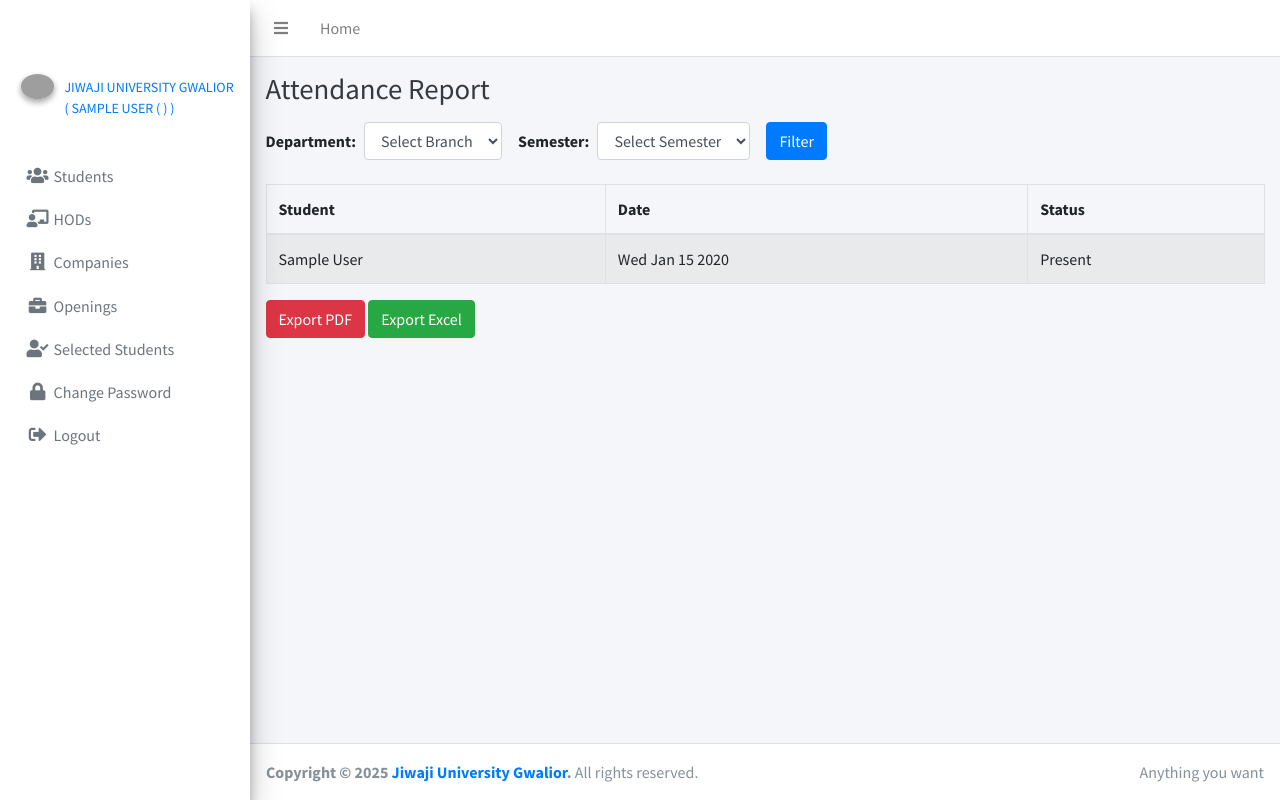
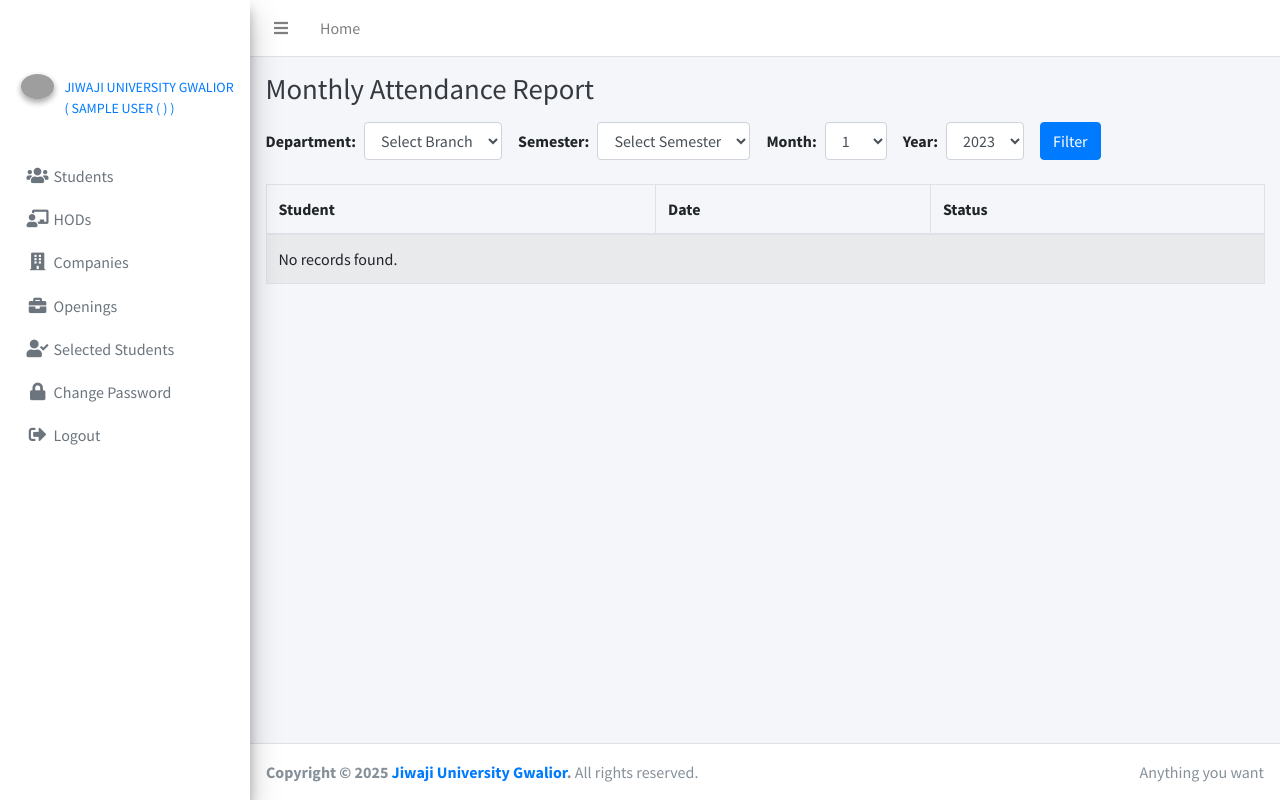
Before and after one commit to firstmentor/college-Placement-System, a Node server app: page /hod/attendance/report in a window 1280 px wide. Run offline with Node 20, Linux system fonts and the light colour scheme; the visitor is signed in with stand-in values (Sample User, id 1); tables that the repository leaves empty hold one stand-in row (values such as "Sample post"); some libraries are stand-ins or nearby versions; grey boxes are pictures that could not be loaded.

Commit message:
chfghfjhhjh jhh

```diff
--- a/controllers/AttendanceController.js
+++ b/controllers/AttendanceController.js
@@ -1,11 +1,9 @@
 const Attendance = require("../models/attendanceSchema");
 const Student = require("../models/student");
-const PDFDocument = require('pdfkit');
-const ExcelJS = require('exceljs');
+const PDFDocument = require("pdfkit");
+const ExcelJS = require("exceljs");
 
 class AttendanceController {
-
-
   static addForm = async (req, res) => {
     try {
       const semester = req.query.semester;
@@ -19,7 +17,7 @@
         students,
         semester,
         success: req.flash("success"),
-        error: req.flash("error")
+        error: req.flash("error"),
       });
     } catch (err) {
       console.error("Error in addForm:", err);
@@ -27,21 +25,22 @@
     }
   };
 
-
   // ✅ Insert multiple student attendance (POST)
   static async insertAttendance(req, res) {
     try {
       const { studentIds, status, date } = req.body;
 
       // Ensure studentIds is an array
-      const studentArray = Array.isArray(studentIds) ? studentIds : [studentIds];
+      const studentArray = Array.isArray(studentIds)
+        ? studentIds
+        : [studentIds];
 
       for (let id of studentArray) {
         await Attendance.create({
           studentId: id,
           status,
           date,
-          markedBy: req.user.id
+          markedBy: req.user.id,
         });
       }
 
@@ -65,7 +64,9 @@
         filter.date = { $eq: selectedDate };
       }
 
-      const records = await Attendance.find(filter).populate("studentId").sort({ date: -1 });
+      const records = await Attendance.find(filter)
+        .populate("studentId")
+        .sort({ date: -1 });
       res.render("hod/attendanceList", { records, date });
     } catch (err) {
       console.log(err);
@@ -77,8 +78,14 @@
   // ✅ Edit attendance form
   static async editAttendanceForm(req, res) {
     try {
-      const record = await Attendance.findById(req.params.id).populate("studentId");
-      res.render("hod/attendanceEdit", { record,success:req.flash("success"),error:req.flash('error') });
+      const record = await Attendance.findById(req.params.id).populate(
+        "studentId"
+      );
+      res.render("hod/attendanceEdit", {
+        record,
+        success: req.flash("success"),
+        error: req.flash("error"),
+      });
     } catch (err) {
       console.log(err);
       req.flash("error", "Failed to load attendance record.");
@@ -112,39 +119,122 @@
       res.redirect("/hod/attendance");
     }
   }
+
+  // static async attendanceReport(req, res) {
+  //   const { branch, semester } = req.query;
+  // const students = await Student.find({ branch: branch, semester });
+
+  // const studentIds = students.map(s => s._id);
+  // const records = await Attendance.find({ studentId: { $in: studentIds } })
+  //   .populate("studentId")
+  //   .sort({ date: -1 });
+
+  // res.render("hod/attendanceReport", { records, branch, semester });
+  // }
   static async attendanceReport(req, res) {
-    const { branch, semester } = req.query;
-  const students = await Student.find({ branch: branch, semester });
+    try {
+      const { branch, semester, month, year } = req.query;
+      console.log(branch, semester, month, year);
 
-  const studentIds = students.map(s => s._id);
-  const records = await Attendance.find({ studentId: { $in: studentIds } })
-    .populate("studentId")
-    .sort({ date: -1 });
+      // Safeguard - validate numeric values
+      const monthNum = parseInt(month);
+      const yearNum = parseInt(year);
 
-  res.render("hod/attendanceReport", { records, branch, semester });
+      if (
+        !branch ||
+        !semester ||
+        !monthNum ||
+        !yearNum ||
+        isNaN(monthNum) ||
+        isNaN(yearNum)
+      ) {
+        return res.render("hod/attendanceReport", {
+          records: [],
+          branch: branch || "",
+          semester: semester || "",
+          month: month || "",
+          year: year || "",
+        });
+      }
+
+      // Filter students for this HOD
+      const students = await Student.find({
+        branch,
+        semester,
+        branch: req.user.department, // Ensure HOD can only access their branch
+      });
+      console.log(students);
+
+      const studentIds = students.map((s) => s._id);
+
+      // Properly create valid date range
+      const startDate = new Date(yearNum, monthNum - 1, 1, 0, 0, 0); // 1st day of month
+      const endDate = new Date(yearNum, monthNum, 0, 23, 59, 59, 999); // last day of month
+
+      // Fetch attendance
+      const records = await Attendance.find({
+        studentId: { $in: studentIds },
+        date: { $gte: startDate, $lte: endDate },
+      })
+        .populate("studentId")
+        .sort({ date: -1 });
+      //       console.log(startDate)
+      //       console.log(records)
+
+      //       console.log("Start:", startDate.toISOString());
+      // console.log("End:", endDate.toISOString());
+      // console.log("Students found:", studentIds);
+      // console.log("Records found:", records.length);
+
+      // Render
+      res.render("hod/attendanceReport", {
+        records,
+        branch,
+        semester,
+        month,
+        year,
+      });
+    } catch (err) {
+      console.error("Error in attendanceReport:", err);
+      res.status(500).send("Something went wrong.");
+    }
   }
 
   static async exportPDF(req, res) {
     const { semester } = req.query;
-    console.log(semester)
-    console.log(req.user.department)
-    const students = await Student.find({ semester, branch: req.user.department }).select('_id');
-    console.log(students)
-    const studentIds = students.map(s => s._id);
-    console.log(studentIds)
+    console.log(semester);
+    console.log(req.user.department);
+    const students = await Student.find({
+      semester,
+      branch: req.user.department,
+    }).select("_id");
+    console.log(students);
+    const studentIds = students.map((s) => s._id);
+    console.log(studentIds);
 
-    const records = await Attendance.find({ studentId: { $in: studentIds } }).populate('studentId');
+    const records = await Attendance.find({
+      studentId: { $in: studentIds },
+    }).populate("studentId");
 
     const doc = new PDFDocument();
-    res.setHeader('Content-Type', 'application/pdf');
-    res.setHeader('Content-Disposition', 'attachment; filename="Attendance_Report.pdf"');
+    res.setHeader("Content-Type", "application/pdf");
+    res.setHeader(
+      "Content-Disposition",
+      'attachment; filename="Attendance_Report.pdf"'
+    );
     doc.pipe(res);
 
-    doc.fontSize(18).text('Attendance Report', { align: 'center' });
+    doc.fontSize(18).text("Attendance Report", { align: "center" });
     doc.moveDown();
 
-    records.forEach(r => {
-      doc.fontSize(12).text(`Name: ${r.studentId.name} | Date: ${r.date.toDateString()} | Status: ${r.status}`);
+    records.forEach((r) => {
+      doc
+        .fontSize(12)
+        .text(
+          `Name: ${
+            r.studentId.name
+          } | Date: ${r.date.toDateString()} | Status: ${r.status}`
+        );
     });
 
     doc.end();
@@ -152,34 +242,113 @@
 
   static async exportExcel(req, res) {
     const { semester } = req.query;
-    const students = await Student.find({ semester, department: req.user.department }).select('_id');
-    const studentIds = students.map(s => s._id);
+    const students = await Student.find({
+      semester,
+      department: req.user.department,
+    }).select("_id");
+    const studentIds = students.map((s) => s._id);
 
-    const records = await Attendance.find({ studentId: { $in: studentIds } }).populate('studentId');
+    const records = await Attendance.find({
+      studentId: { $in: studentIds },
+    }).populate("studentId");
 
     const workbook = new ExcelJS.Workbook();
-    const worksheet = workbook.addWorksheet('Attendance');
+    const worksheet = workbook.addWorksheet("Attendance");
 
     worksheet.columns = [
-      { header: 'Student Name', key: 'name' },
-      { header: 'Date', key: 'date' },
-      { header: 'Status', key: 'status' }
+      { header: "Student Name", key: "name" },
+      { header: "Date", key: "date" },
+      { header: "Status", key: "status" },
     ];
 
-    records.forEach(r => {
+    records.forEach((r) => {
       worksheet.addRow({
         name: r.studentId.name,
         date: r.date.toDateString(),
-        status: r.status
+        status: r.status,
       });
     });
 
-    res.setHeader('Content-Type', 'application/vnd.openxmlformats-officedocument.spreadsheetml.sheet');
-    res.setHeader('Content-Disposition', 'attachment; filename="Attendance_Report.xlsx"');
+    res.setHeader(
+      "Content-Type",
+      "application/vnd.openxmlformats-officedocument.spreadsheetml.sheet"
+    );
+    res.setHeader(
+      "Content-Disposition",
+      'attachment; filename="Attendance_Report.xlsx"'
+    );
 
     await workbook.xlsx.write(res);
     res.end();
   }
+
+  static async monthlySummary(req, res) {
+    const { month, year } = req.query;
+    const hodDept = req.user.department;
+
+    const startDate = new Date(year, month - 1, 1);
+    const endDate = new Date(year, month, 0, 23, 59, 59);
+
+    const students = await Student.find({ department: hodDept }).select(
+      "_id name"
+    );
+
+    let summary = [];
+
+    for (const student of students) {
+      const records = await Attendance.find({
+        studentId: student._id,
+        date: { $gte: startDate, $lte: endDate },
+      });
+
+      const totalDays = records.length;
+      const presentCount = records.filter((r) => r.status === "Present").length;
+      const absentCount = totalDays - presentCount;
+
+      summary.push({
+        name: student.name,
+        totalDays,
+        presentCount,
+        absentCount,
+      });
+    }
+
+    res.render("hod/monthlySummary", { summary, month, year });
+  }
+
+  // controllers/AttendanceController.js studnet
+
+  static async myAttendance(req, res) {
+    try {
+      const studentId = req.user.id;
+
+      const { month, year } = req.query;
+
+      let filter = { studentId };
+
+      if (month && year) {
+        const startDate = new Date(year, month - 1, 1);
+        startDate.setHours(0, 0, 0, 0);
+
+        const endDate = new Date(year, month, 0);
+        endDate.setHours(23, 59, 59, 999);
+
+        filter.date = { $gte: startDate, $lte: endDate };
+      }
+
+      const records = await Attendance.find(filter).sort({ date: -1 });
+      console.log(records)
+
+      res.render("students/myAttendance", {
+        records,
+        month: month || "",
+        year: year || "",
+      });
+    } catch (err) {
+      console.error("Error in myAttendance:", err);
+      res.status(500).send("Internal Server Error");
+    }
+  }
 }
 
 module.exports = AttendanceController;
--- a/views/dashboard.ejs
+++ b/views/dashboard.ejs
@@ -22,6 +22,12 @@
   <!-- Main content -->
   <div class="content">
     <div class="container-fluid">
+      <% if (role === 'student' && !isComplete) { %>
+        <div class="alert alert-warning mt-3">
+          <strong>Note:</strong> Your profile is incomplete.
+          <a href="/uddateinfoStudent" class="btn btn-sm btn-outline-dark ml-2">Complete Now</a>
+        </div>
+      <% } %>
       <div class="row">
         <% if (role === 'admin') { %>
         <!-- Total Students -->
--- a/views/hod/attendanceReport.ejs
+++ b/views/hod/attendanceReport.ejs
@@ -4,29 +4,43 @@
 <div class="content-wrapper">
   <div class="content-header">
     <div class="container-fluid">
-      <h1 class="m-0 text-dark">Attendance Report</h1>
+      <h1 class="m-0 text-dark">Monthly Attendance Report</h1>
     </div>
   </div>
 
   <div class="content">
     <div class="container-fluid">
+
       <!-- Filter Form -->
       <form action="/hod/attendance/report" method="GET" class="form-inline mb-4">
         <label for="branch" class="mr-2">Department:</label>
         <select name="branch" id="branch" class="form-control mr-3" required>
           <option value="">Select Branch</option>
-          <option value="CSE">CSE</option>
-          <option value="IT">IT</option>
-          <option value="EC">EC</option>
-          <option value="AI">AI</option>
-          <option value="MCA">MCA</option>
+          <% const branches = ['CSE', 'IT', 'EC', 'AI', 'MCA']; %>
+          <% branches.forEach(b => { %>
+            <option value="<%= b %>" <%= branch === b ? 'selected' : '' %>><%= b %></option>
+          <% }) %>
         </select>
 
         <label for="semester" class="mr-2">Semester:</label>
         <select name="semester" id="semester" class="form-control mr-3" required>
           <option value="">Select Semester</option>
           <% for (let i = 1; i <= 8; i++) { %>
-            <option value="<%= i %>"><%= i %>th Sem</option>
+            <option value="<%= i %>" <%= semester == i ? 'selected' : '' %>><%= i %>th Sem</option>
+          <% } %>
+        </select>
+
+        <label for="month" class="mr-2">Month:</label>
+        <select name="month" class="form-control mr-3" required>
+          <% for (let m = 1; m <= 12; m++) { %>
+            <option value="<%= m %>" <%= month == m ? 'selected' : '' %>><%= m %></option>
+          <% } %>
+        </select>
+
+        <label for="year" class="mr-2">Year:</label>
+        <select name="year" class="form-control mr-3" required>
+          <% for (let y = 2023; y <= 2025; y++) { %>
+            <option value="<%= y %>" <%= year == y ? 'selected' : '' %>><%= y %></option>
           <% } %>
         </select>
 
@@ -58,10 +72,13 @@
       </table>
 
       <!-- Export Buttons -->
-      <div class="mt-3">
-        <a href="/hod/attendance/export/pdf?branch=<%= branch %>&semester=<%= semester %>" class="btn btn-danger">Export PDF</a>
-        <a href="/hod/attendance/export/excel?branch=<%= branch %>&semester=<%= semester %>" class="btn btn-success">Export Excel</a>
-      </div>
+      <% if (records.length > 0) { %>
+        <div class="mt-3">
+          <a href="/hod/attendance/export/pdf?branch=<%= branch %>&semester=<%= semester %>&month=<%= month %>&year=<%= year %>" class="btn btn-danger">Export PDF</a>
+          <a href="/hod/attendance/export/excel?branch=<%= branch %>&semester=<%= semester %>&month=<%= month %>&year=<%= year %>" class="btn btn-success">Export Excel</a>
+        </div>
+      <% } %>
+
     </div>
   </div>
 </div>
--- a/views/layouts/sidebar.ejs
+++ b/views/layouts/sidebar.ejs
@@ -33,7 +33,9 @@
           <li class="nav-item"><a href="/dashboard" class="nav-link"><i class="nav-icon fas fa-user-graduate"></i><p>Student Dashboard</p></a></li>
           <li class="nav-item"><a href="/uddateinfoStudent" class="nav-link"><i class="nav-icon fas fa-user-edit"></i><p>Update Info</p></a></li>
           <li class="nav-item"><a href="/student/jobs" class="nav-link"><i class="nav-icon fas fa-briefcase"></i><p>Openings</p></a></li>
-          <li class="nav-item"><a href="/student/my-applications/" class="nav-link"><i class="nav-icon fas fa-paper-plane"></i><p>Applied Jobs</p></a></li>
+          <li class="nav-item"><a href="/student/my-applications" class="nav-link"><i class="nav-icon fas fa-paper-plane"></i><p>Applied Jobs</p></a></li>
+          <li class="nav-item"><a href="/student/my-attendance" class="nav-link"><i class="nav-icon fas fa-paper-plane"></i><p>Attendance</p></a></li>
+
 
         <% } else if(role === 'hod') { %>
           <li class="nav-item"><a href="/dashboard" class="nav-link"><i class="nav-icon fas fa-chalkboard-teacher"></i><p>HOD Dashboard ( <%= department %>)</p></a></li>
```
Also changed, not shown: controllers/FrontController.js (+17 -8 lines), controllers/JobController.js (+16 -0 lines), controllers/StudentController.js (+17 -39 lines), middlewares/auth.js (+11 -0 lines), models/attendanceSchema.js (+12 -7 lines), models/student.js (+6 -6 lines), routes/web.js (+8 -0 lines), views/hod/monthlySummary.ejs (added, +24 -0 lines), views/students/jobsList.ejs (+9 -8 lines), views/students/myAttendance.ejs (added, +75 -0 lines), config/cloudinary.js (line endings or trailing spaces).
